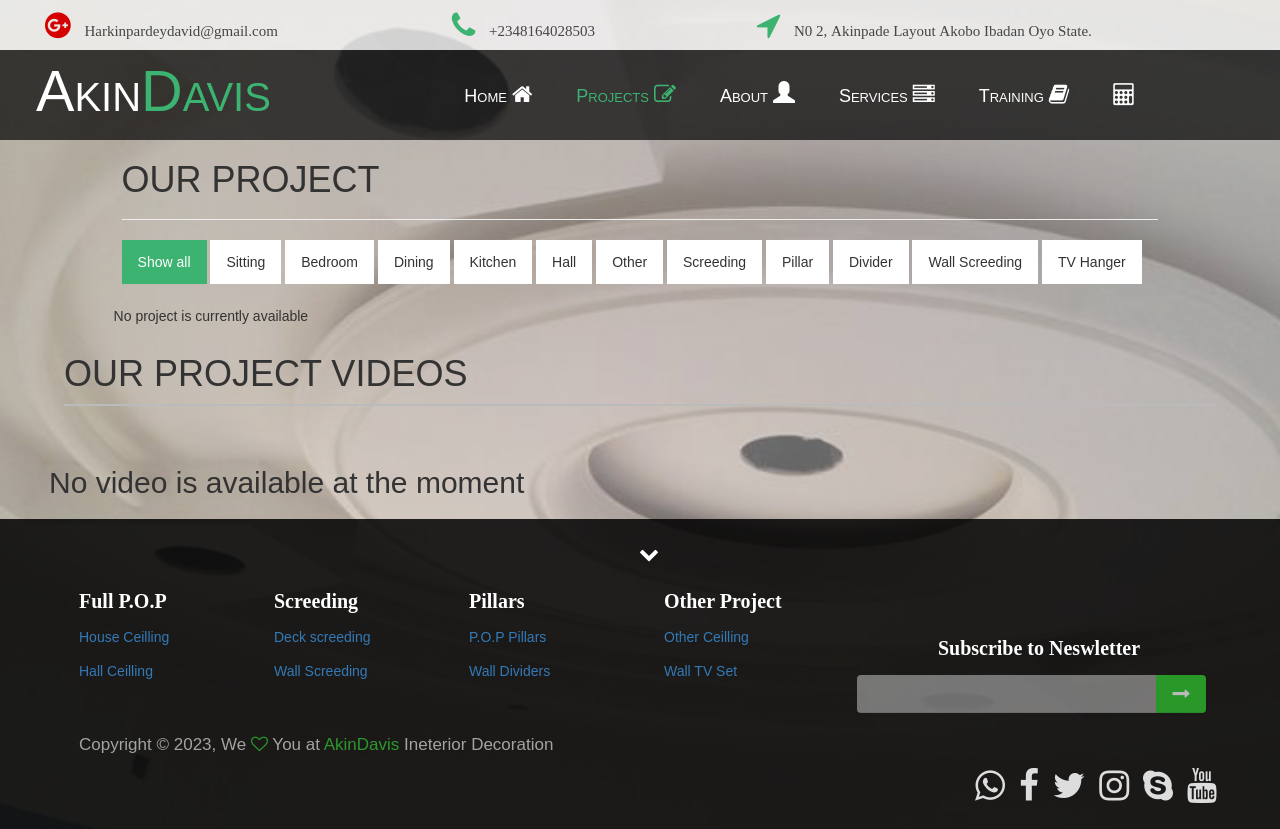
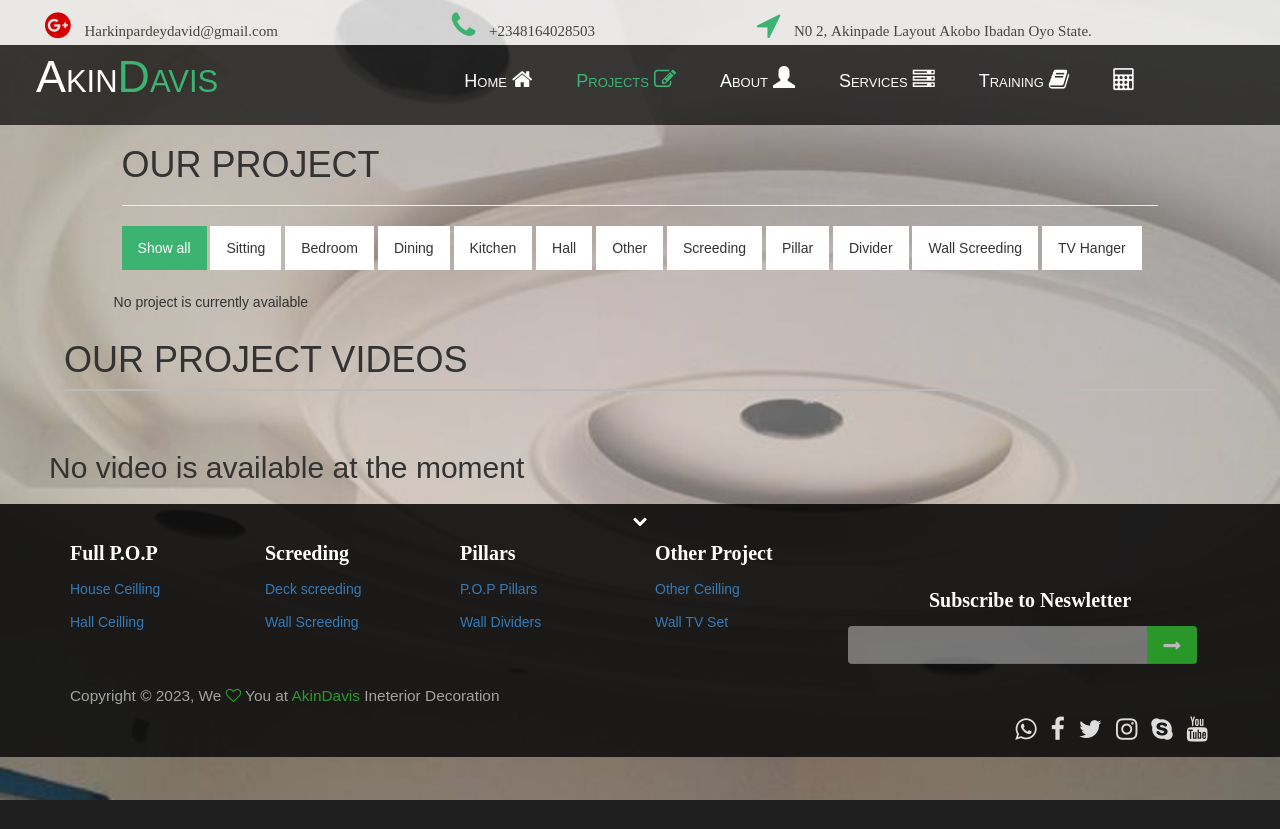
Before and after one commit to harkindavies/interior, a PHP site: page /project.php in a window 1280 px wide. After the commit the page ends 800 px from the top, so only its background shows below. Run offline with PHP 8.4, Linux system fonts and the light colour scheme; data that the repository does not hold is empty; a stand-in replaces the project's code that opens the database connection; some libraries are stand-ins or nearby versions.

Commit message:
some ammendmnent to header, footer, and index

```diff
--- a/css/footer.css
+++ b/css/footer.css
@@ -2,7 +2,7 @@
 .resultmodal{
   display: none;
     width: 60%;
-    height: ;
+    height:;
     background: rgba(0,200,100,0.7);
     position: fixed;
     margin: 0 auto;
@@ -31,7 +31,7 @@
 
 	.footer{
 		background-color: rgba(0,0,0,0.85);
-		padding: 2% 5% 2%;
+		padding: 0.5% 4% 1%;
 		font-family: Arial;
 		bottom: 0;
 		width: 100%;
@@ -44,14 +44,14 @@
 		cursor: pointer;
 		color: #fff;
 		text-align: center;
-		margin-bottom: 2%;
-		font-size: 20px;
+		margin-bottom: 1%;
+		font-size: 15px;
 	}
 	#up-footer{
 		cursor: pointer;
 		color: #fff;
 		text-align: center;
-		font-size: 20px;
+		font-size: 15px;
 		display: none;
 		position: relative;
 		bottom: 10px;
@@ -129,7 +129,7 @@
 
 	p.copy{
 		color: rgba(255,255,255,0.6);
-		font-size: 17px;
+		font-size: 110%;
 		margin: 2% 0 0;
 	}
 	.fontcontainer{
@@ -139,7 +139,7 @@
 		padding: 0 7px 0 0;
 	}
 	.font{
-		font-size: 35px;
+		font-size: 25px;
 		margin: 10px 10px 0 0;
 		color: #ddd;
 	}
--- a/css/header.css
+++ b/css/header.css
@@ -14,7 +14,7 @@
 
 	.top{
 		background: rgba(255,255,255,0.7);
-		min-height: 50px;
+		min-height: 45px;
 		padding: 10px 30px 0;
 		width: 100%;
 	}
@@ -25,7 +25,7 @@
 	}
 
 	nav ul{list-style: none;
-		margin: 20px 0 20px 0px;
+		margin: 10px 0 10px 0px;
 		padding: 0;
 		text-align: center;
 	}
@@ -56,7 +56,7 @@
 	#banner > nav > div.name-container > a > span{
 		transform: translate(50%, 50%);
 		color: #fff;
-		font-size: 4.5vw;
+		font-size: 3.5vw;
 		font-variant: small-caps;
 		margin-left: 20px;
 		vertical-align: ;
@@ -135,7 +135,6 @@
 			min-height: auto;
 			padding: 7px 0 7px 7px;
 		}
-
 
 		#banner nav div.name-container{
 			padding-top:10px;
--- a/css/index.css
+++ b/css/index.css
@@ -28,7 +28,7 @@ body{
   color: #fff;
   text-align: center;
   margin: 15vh auto;
-  font-size: 52px;
+  font-size: 300%;
     font-family: "Playfair Display", serif;
     font-weight: 900;
     margin-bottom: 20px
@@ -37,7 +37,7 @@ body{
   color: #eee;
   text-align: center;
   font-family: "Playfair Display", serif;
-  font-size: 20px;
+  font-size: 17px;
   margin-bottom: 30px;
 }
 
@@ -105,7 +105,7 @@ body{
 }
 .content2, .content3, .content4, .content5, .content6 {	margin-top: 0;}
 
-#details, #details2, #details3, #details4, #details5, #details6{font-family: Helvital;	font-size: 20px; }
+#details, #details2, #details3, #details4, #details5, #details6{font-family: Helvital;	font-size: 100%; }
 
 div.scroll{
   display: inline-flex;
```
